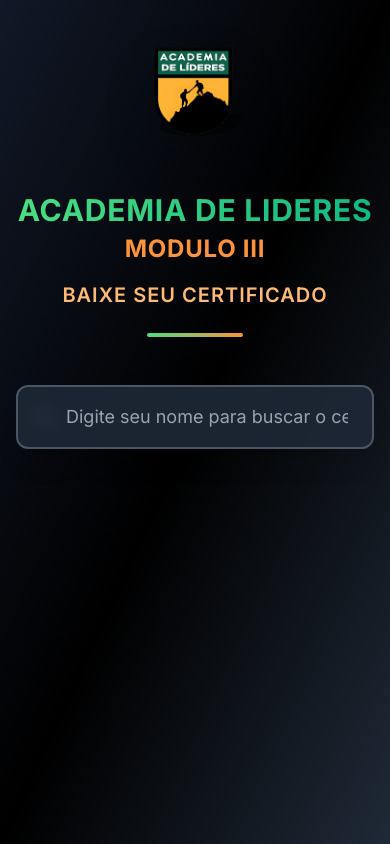
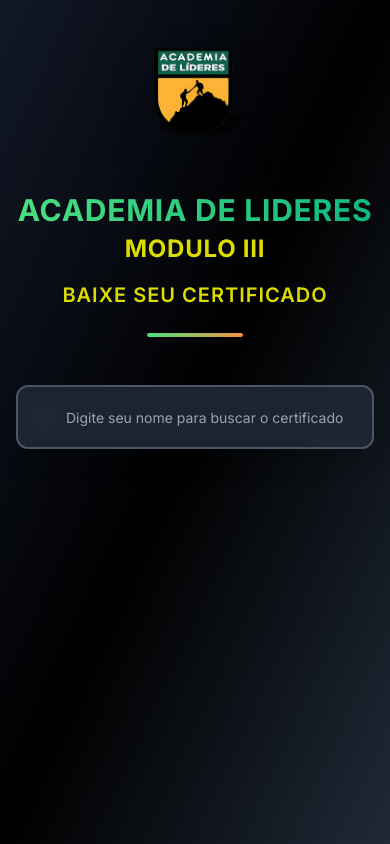
Before and after one commit to Edhec-Git/prfc-certificados, a React (Vite) app: page / in a window 390 px wide. Built offline with nearby package versions, Linux system fonts and the light colour scheme.

Commit message:
Fix: Adjust font size for mobile input placeholder
Adjusted the font size of the input placeholder for better visibility on mobile devices. Also, changed the text color of "MODULO III" and "BAIXE SEU CERTIFICADO" to #DDDC00.

```diff
--- a/src/components/Header.tsx
+++ b/src/components/Header.tsx
@@ -23,14 +23,14 @@ export const Header = ({ logoUrl, title, subtitle }: HeaderProps) => {
         {title.includes(' - ') && (
           <>
             <br />
-            <span className="text-orange-400 text-2xl md:text-4xl">
+            <span className="text-2xl md:text-4xl" style={{ color: '#DDDC00' }}>
               {title.split(' - ')[1]}
             </span>
           </>
         )}
       </h1>
 
-      <p className="text-xl md:text-2xl text-orange-300 font-semibold tracking-wider animate-fade-in">
+      <p className="text-xl md:text-2xl font-semibold tracking-wider animate-fade-in" style={{ color: '#DDDC00' }}>
         {subtitle}
       </p>
 
--- a/src/components/SearchInput.tsx
+++ b/src/components/SearchInput.tsx
@@ -17,7 +17,7 @@ export const SearchInput = ({ value, onChange, placeholder }: SearchInputProps)
           value={value}
           onChange={(e) => onChange(e.target.value)}
           placeholder={placeholder}
-          className="w-full pl-12 pr-6 py-4 text-lg bg-gray-800/90 backdrop-blur-sm border-2 border-gray-600 rounded-xl text-white placeholder-gray-400 focus:border-green-400 focus:ring-2 focus:ring-green-400/20 focus:outline-none transition-all duration-300 shadow-xl"
+          className="w-full pl-12 pr-6 py-4 text-lg bg-gray-800/90 backdrop-blur-sm border-2 border-gray-600 rounded-xl text-white placeholder-gray-400 focus:border-green-400 focus:ring-2 focus:ring-green-400/20 focus:outline-none transition-all duration-300 shadow-xl placeholder:text-sm md:placeholder:text-lg"
         />
       </div>
       <div className="absolute inset-0 bg-gradient-to-r from-green-400/10 to-orange-400/10 rounded-xl -z-10 blur-xl"></div>
```
